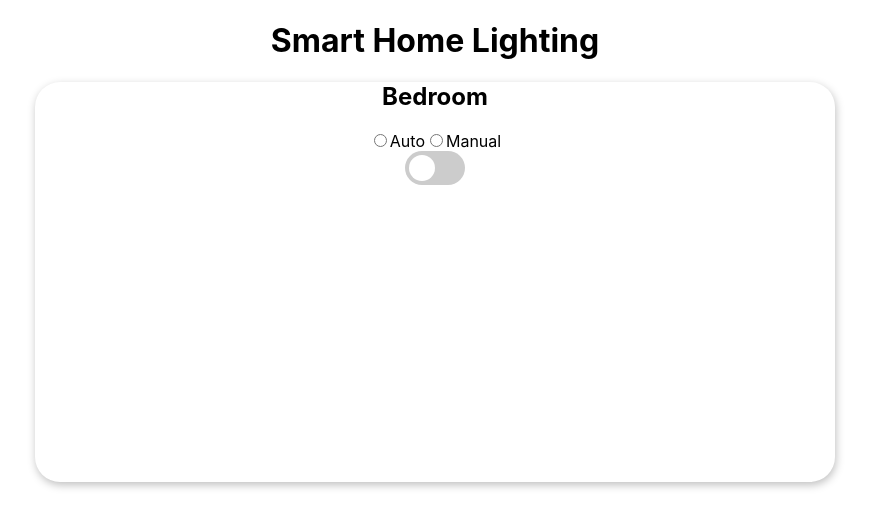
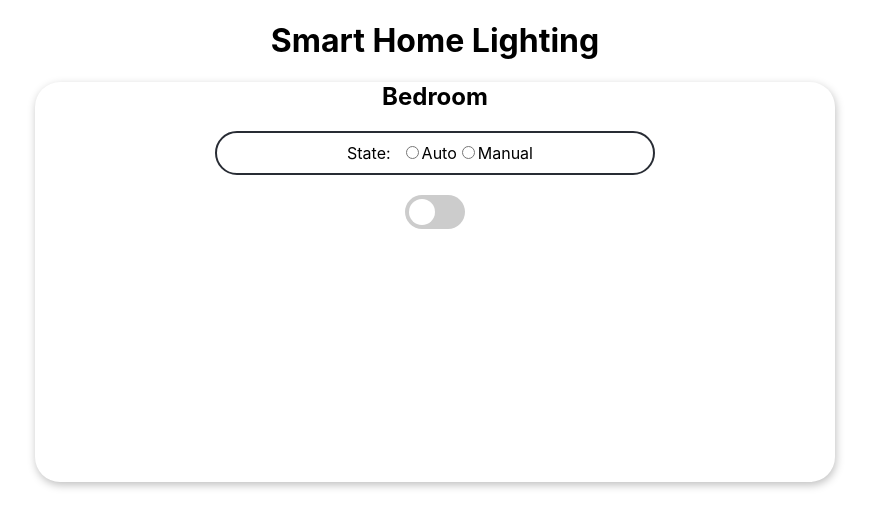
Before and after one commit to exceed-group4/frontend-mini-project, a React (Create React App) app: page / in a window 1280 px wide. Shown: the top 528 px of the page, without its empty margins (205-1076 px from the left). Built offline with nearby package versions, Linux system fonts and the light colour scheme.

Commit message:
aligned again

```diff
--- a/src/App.css
+++ b/src/App.css
@@ -112,10 +112,21 @@ input:checked + .slider:before {
   border-radius: 50%;
 }
 
+.state-wrapper {
+  /* padding: 5px 80px; */
+  width: 60%;
+  margin: 0 auto;
+}
+
 .state {
+  display: inline-block;
   margin: 10px;
-  /* background-color: aqua;
-  display: inline-block; */
+}
+
+.state-choice {
+  margin: 20px;
+  border: 2px #282c34 solid;
+  border-radius: 100px;
 }
 
 .room-name {
--- a/src/component/Room.jsx
+++ b/src/component/Room.jsx
@@ -25,17 +25,19 @@ const Room = ({ name }) => {
     return (
         <div className='room-setting'>
             <h2>{name}</h2>
-            <div>
-                <div onChange={(e) => {
+
+            <div class="state-wrapper">
+                <div class="state-choice" onChange={(e) => {
                     setRoom(e.target.value)
                     console.log(e.target.value)
                     toggleDisabled(e.target.value)
                 }}>
+                    <p class="state">State:</p>
                     <input type="radio" value='auto' name='mode' />Auto
                     <input type="radio" value='manual' name='mode' />Manual
                 </div>
+            </div>
 
-            </div>
             <label class="switch" id="switch-part">
                 <input type="checkbox" id='switch-on-off' value='' onChange={toogleIsLoading} />
                 <span class="slider round"></span>
```
